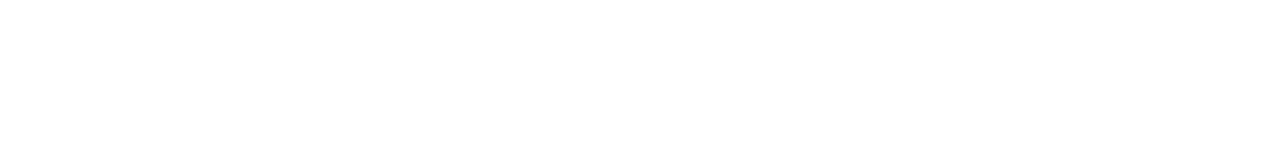
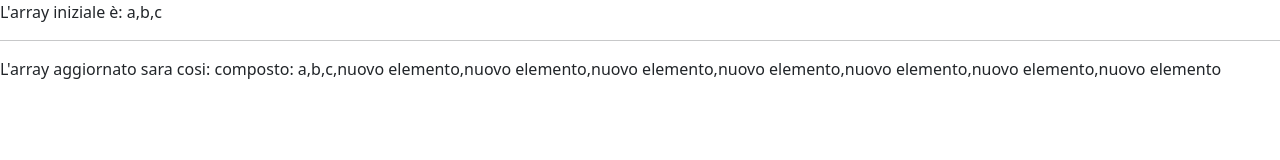
Before and after one commit to Gianmarco-Leone/js-jsnacks-blocco-2, a plain HTML site: page JSnack4 (bonus)/index.html in a window 1280 px wide. Drawn offline with nearby package versions, Linux system fonts and the light colour scheme.

Commit message:
fixes es.4

```diff
--- a/JSnack4 (bonus)/index.html
+++ b/JSnack4 (bonus)/index.html
@@ -23,6 +23,12 @@
 
 <body>
 
+    <p id="init_message"></p>
+
+    <hr>
+
+    <p id="output_message"></p>
+
 </body>
 
 </html>
--- a/JSnack4 (bonus)/js/main.js
+++ b/JSnack4 (bonus)/js/main.js
@@ -4,9 +4,12 @@
 // SVOLGIMENTO:
 // Crea array 1
 const myArray1 = ["a", "b", "c", "d", "e", "f", "g", "h", "i", "j"];
+let outputMessage = document.getElementById("output_message");
+let initMessage = document.getElementById("init_message");
 
 // Crea array 2 con meno elementi dell'array 1
 let myArray2 = ["a", "b", "c"];
+initMessage.innerHTML = "L'array iniziale è: " + myArray2;
 
 // SE array 2 ha meno elementi dell array 1 aggiungi elementi a array 2
 for (let i = 0; i < myArray1.length && myArray1.length != myArray2.length; i++) {
@@ -16,3 +19,5 @@ for (let i = 0; i < myArray1.length && myArray1.length != myArray2.length; i++)
     }
     console.log(myArray2);
 }
+
+outputMessage.innerHTML = "L'array aggiornato sara cosi: composto: " + myArray2
```
